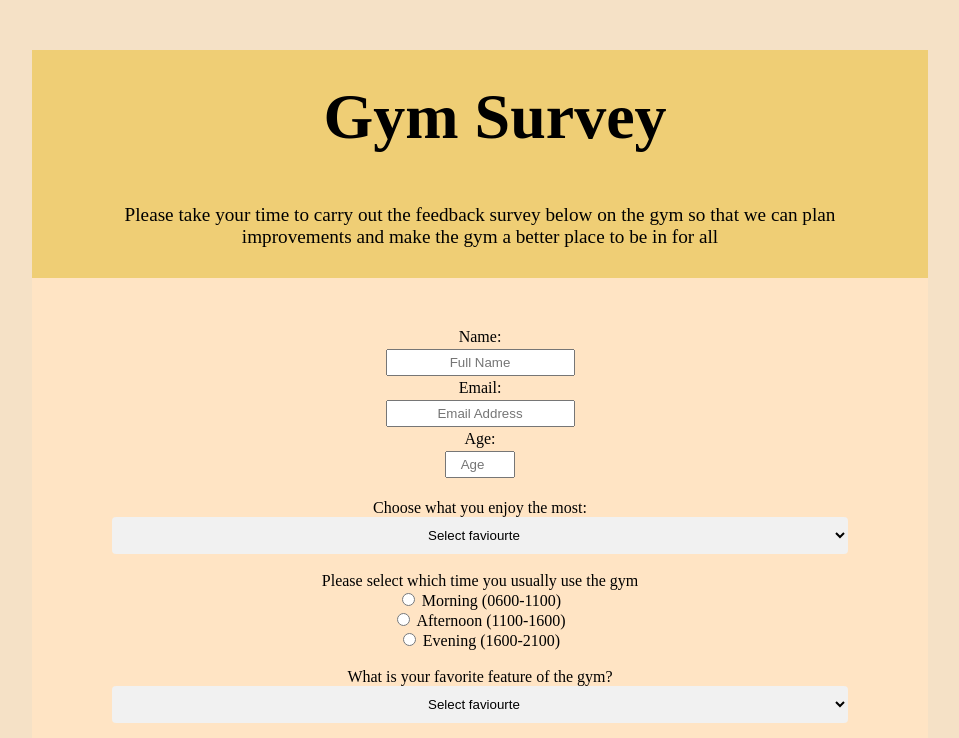
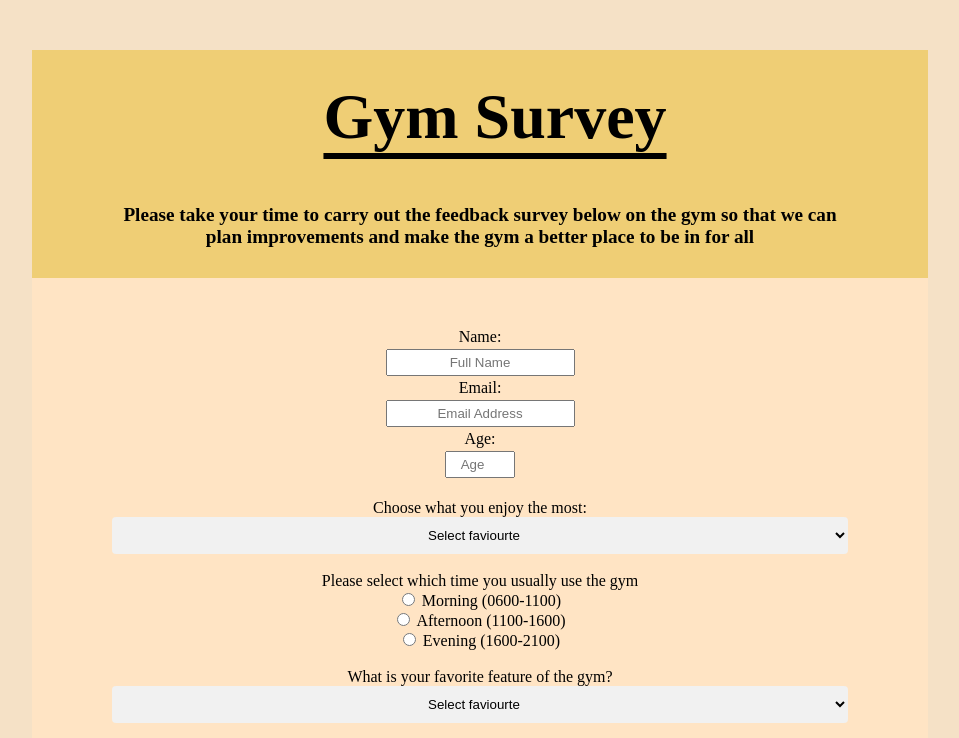
Before and after one commit to youngy247/Gym-survery-template, a plain HTML site: page index.html in a window 1280 px wide. Shown: the top 738 px of the page, without its empty margins (160-1119 px from the left). Drawn offline with Linux system fonts and the light colour scheme.

Commit message:
header style
underline title

```diff
--- a/style.css
+++ b/style.css
@@ -22,12 +22,16 @@
 #title {
   padding: 30px 0 0 30px;
   margin-bottom: 50px;
+  font-weight: 900;
+  font-size: 4rem;
+  text-decoration: underline;
+  text-underline-offset: 15px;
 
-  font-size: 4rem;
 }
 #description {
   font-size: 1.2rem;
   margin: 0 90px 0 90px;
+  font-weight: 600;
 }
 
 
```
